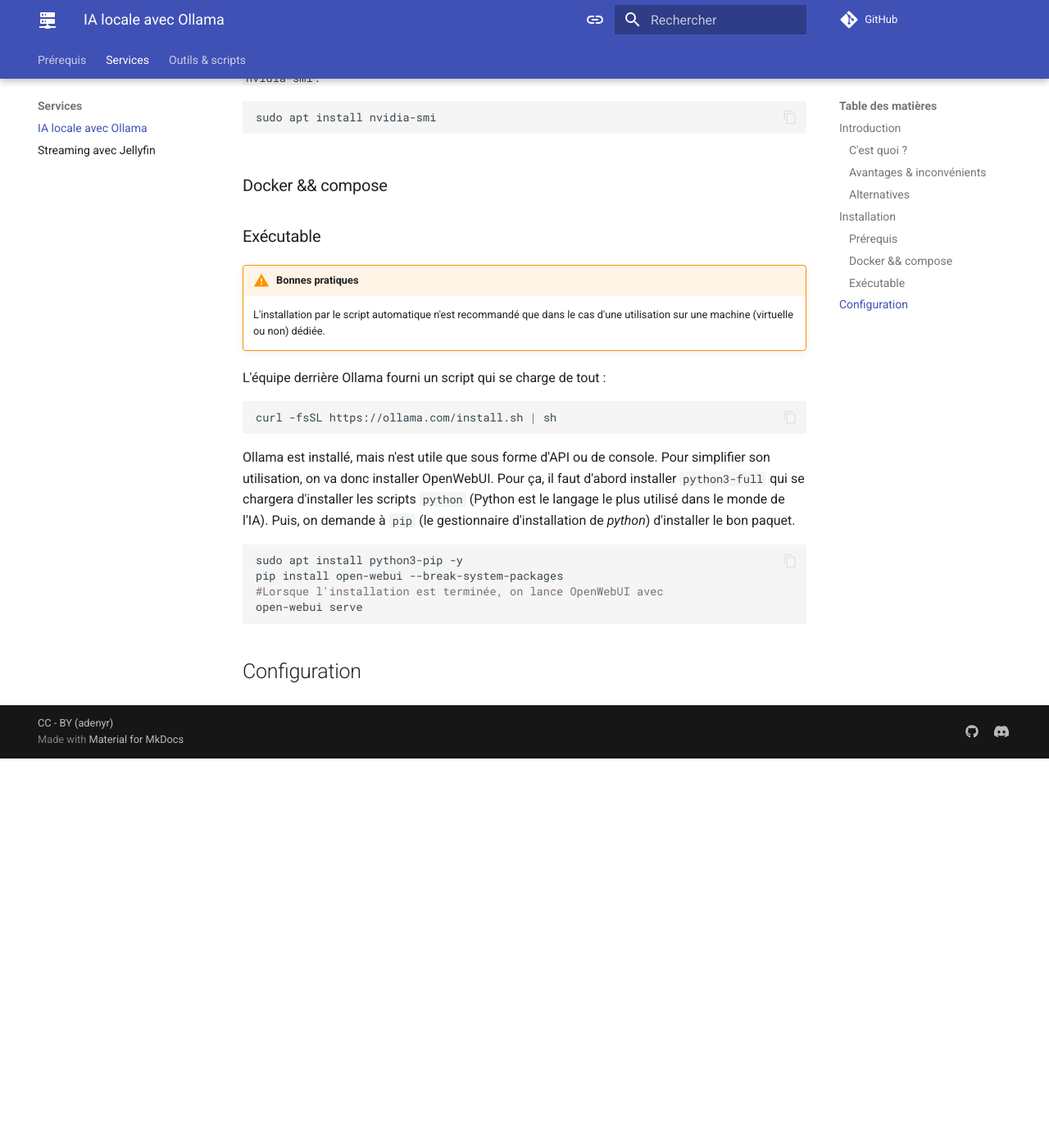
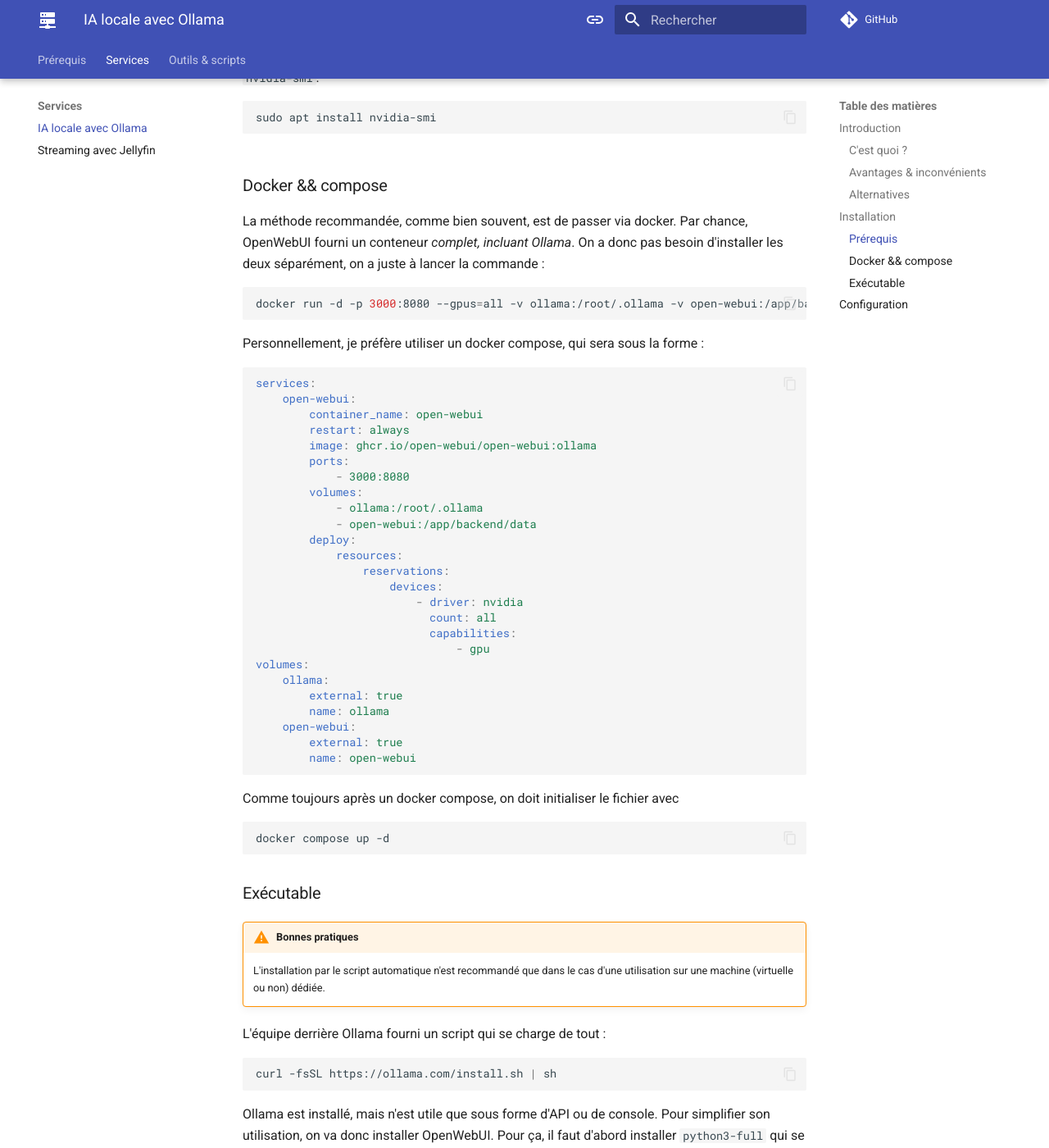
Before and after one commit to adenyrr/become.sh, an MkDocs documentation site: the page built from docs/services/ollama.md, in a window 1280 px wide and 1400 px high, scrolled down 1864 px. Shown: the whole window at 82% size. Built offline with MkDocs 1.6.1 and Material for MkDocs 9.7.7, drawn with Linux system fonts in a browser that asks for light colours; comment, search, counter and statistics services are not loaded; before the commit the page ends 2789 px from its top, so only the background shows below that.

Commit message:
Update ollama.md
add compose.yaml

````diff
--- a/docs/services/ollama.md
+++ b/docs/services/ollama.md
@@ -76,6 +76,45 @@
 
 ### Docker && compose
 
+La méthode recommandée, comme bien souvent, est de passer via docker. Par chance, OpenWebUI fourni un conteneur *complet, incluant Ollama*. On a donc pas besoin d'installer les deux séparément, on a juste à lancer la commande :
+
+``` bash
+docker run -d -p 3000:8080 --gpus=all -v ollama:/root/.ollama -v open-webui:/app/backend/data --name open-webui --restart always ghcr.io/open-webui/open-webui:ollama
+```
+Personnellement, je préfère utiliser un docker compose, qui sera sous la forme :
+
+``` yaml
+services:
+    open-webui:
+        container_name: open-webui
+        restart: always
+        image: ghcr.io/open-webui/open-webui:ollama
+        ports:
+            - 3000:8080
+        volumes:
+            - ollama:/root/.ollama
+            - open-webui:/app/backend/data
+        deploy:
+            resources:
+                reservations:
+                    devices:
+                        - driver: nvidia
+                          count: all
+                          capabilities:
+                              - gpu
+volumes:
+    ollama:
+        external: true
+        name: ollama
+    open-webui:
+        external: true
+        name: open-webui
+```
+Comme toujours après un docker compose, on doit initialiser le fichier avec
+``` bash
+docker compose up -d
+```
+
 ### Exécutable
 
 !!! warning "Bonnes pratiques"
````
